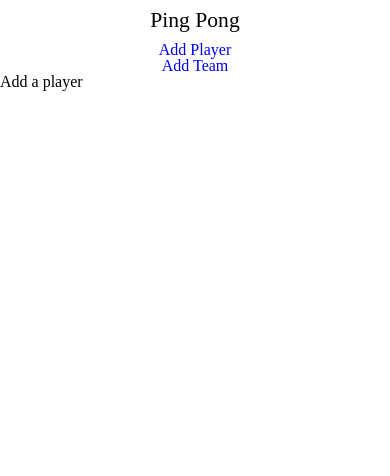
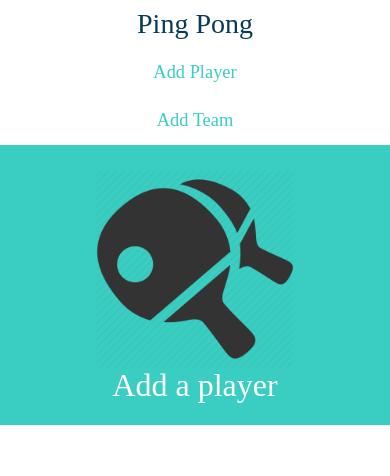
Before and after one commit to jonathanfilsaime/pingpong, a React app in the folder frontend/: page /addPlayer in a window 390 px wide. Built offline with nearby package versions, Linux system fonts and the light colour scheme.

Commit message:
Added toolbar and styling for mobile and desktop

```diff
--- a/frontend/src/components/add_player.js
+++ b/frontend/src/components/add_player.js
@@ -4,7 +4,7 @@ class AddPlayer extends Component {
     render() {
         return (
             <div>
-                Add a player
+
             </div>
         )
     }
--- a/frontend/src/components/add_team.js
+++ b/frontend/src/components/add_team.js
@@ -4,7 +4,7 @@ class AddTeam extends Component {
     render() {
         return (
             <div>
-                Add a team
+
             </div>
         )
     }
--- a/frontend/src/components/app.js
+++ b/frontend/src/components/app.js
@@ -2,6 +2,7 @@ import React, { Component } from 'react';
 import { BrowserRouter, Route, Switch} from 'react-router-dom'
 
 import Toolbar from './toolbar';
+import Banner from './banner';
 import Leaderboard from './leaderboard';
 import AddTeam from './add_team';
 import AddPlayer from './add_player';
@@ -16,6 +17,7 @@ export default class App extends Component {
         <BrowserRouter>
             <div>
                 <Toolbar/>
+                <Banner />
                 <Switch>
                     <Route path="/addPlayer" component={AddPlayer} />
                     <Route path="/addTeam" component={AddTeam} />
--- /dev/null
+++ b/frontend/src/components/banner.js
@@ -0,0 +1,27 @@
+import React, { Component } from 'react';
+
+import '../../style/banner.css';
+
+class Banner extends Component {
+    parseURL() {
+        switch(window.location.pathname) {
+            case "/": return "Leaderboard"; break;
+            case "/addPlayer": return "Add a player"; break;
+            case "/addTeam": return "Add a team"; break;
+            default: return "";
+        }
+    }
+
+    render() {
+        return (
+            <div className="banner">
+                <img className="logo" src="../assets/pingpong_icon.png" alt="Ping Pong Paddles" />
+                <div className="banner-title">
+                    {this.parseURL()}
+                </div>
+            </div>
+        )
+    }
+}
+
+export default Banner;
--- a/frontend/src/components/leaderboard.js
+++ b/frontend/src/components/leaderboard.js
@@ -4,7 +4,7 @@ class Leaderboard extends Component {
     render() {
         return (
             <div>
-                Leaderboard
+
             </div>
         )
     }
--- /dev/null
+++ b/frontend/style/banner.css
@@ -0,0 +1,19 @@
+.banner {
+    display: flex;
+    flex-direction: column;
+    align-items: center;
+    color: #ffffff;
+    background: #3acec2;
+    padding: 1.5em;
+    margin-bottom: 48px;
+}
+
+.banner-title {
+    text-align: center;
+    font-size: 2em;
+}
+
+.logo {
+    width: 200px;
+    height: auto;
+}
--- a/frontend/style/toolbar.css
+++ b/frontend/style/toolbar.css
@@ -1,6 +1,6 @@
-a:visited {color:#000000;}  /* visited link */
-a:hover {color:#000000;}  /* mouse over link */
-a:active {color:#000000;}  /* selected link */
+a {
+    text-decoration: none;
+}
 
 .nav {
     display: flex;
@@ -15,9 +15,9 @@ a:active {color:#000000;}  /* selected link */
 
 .nav-title {
     display: block;
-    font-size: 1.35em;
+    color: #093a58;
+    font-size: 1.75em;
     padding: 10px 15px;
-    text-decoration: none;
 }
 
 .nav-links {
@@ -27,7 +27,13 @@ a:active {color:#000000;}  /* selected link */
 
 .nav-link {
     text-align: center;
-    text-decoration: none;
+    color: #3acec2;
+    font-size: 1.15em;
+    padding: 15px 15px;
+}
+
+a.nav-link:hover {
+    color: #093a58;
 }
 
 @media (min-width: 769px) {
@@ -35,5 +41,8 @@ a:active {color:#000000;}  /* selected link */
 }
 
 @media (min-width: 1025px) {
-
+    .nav, .nav-links {
+        flex-direction: row;
+        justify-content: space-between;
+    }
 }
```
Also changed, not shown: frontend/assets/pingpong_icon.png (added).
